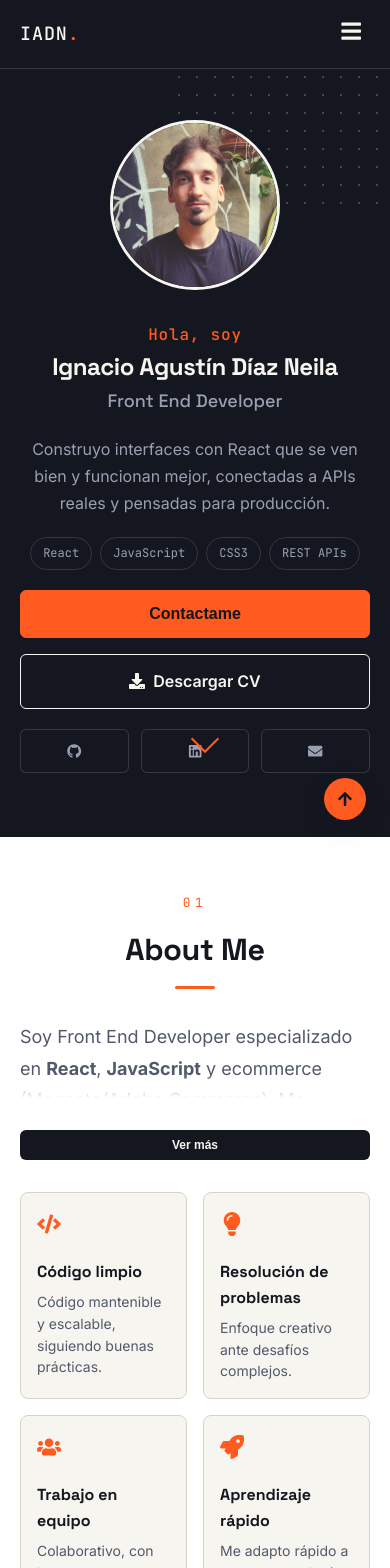
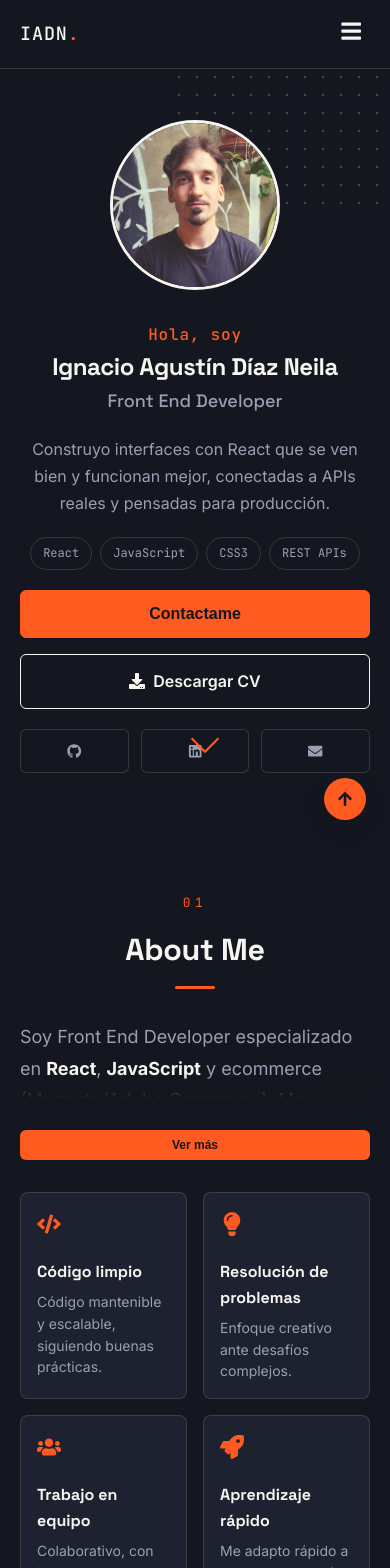
Before and after one commit to IgnacioDN/Portfolio, a React (Vite) app in the folder Portfolio-Project/: page / in a window 390 px wide. Shown: the top 1568 px of the page. Built offline with nearby package versions, Linux system fonts and the light colour scheme.

Commit message:
Update About section styles for better theme integration

```diff
--- a/Portfolio-Project/src/styles/About.css
+++ b/Portfolio-Project/src/styles/About.css
@@ -1,8 +1,12 @@
 /* About Section Styles */
 .about-section {
   padding: var(--section-padding);
-  background: var(--bg-primary);
+  background: var(--ink);
 }
+
+.about-section .section-header::before { color: var(--signal); }
+.about-section .section-title { color: var(--paper); }
+.about-section .section-subtitle { color: var(--text-on-dark-muted); }
 
 .about-container {
   max-width: 1280px;
@@ -32,7 +36,11 @@
 .about-description p {
   font-size: var(--font-size-lg);
   line-height: 1.75;
-  color: var(--text-secondary);
+  color: var(--text-on-dark-muted);
+}
+
+.about-description strong {
+  color: var(--paper);
 }
 
 .about-highlights {
@@ -48,8 +56,8 @@
 
 .highlight-card {
   padding: 1.25rem;
-  background: var(--bg-secondary);
-  border: 1px solid var(--line);
+  background: var(--ink-soft);
+  border: 1px solid var(--line-dark);
   border-radius: var(--border-radius-lg);
   transition: all var(--transition-normal);
 }
@@ -69,13 +77,13 @@
   font-family: var(--font-display);
   font-size: var(--font-size-base);
   font-weight: 700;
-  color: var(--text-primary);
+  color: var(--paper);
   margin-bottom: 0.4rem;
 }
 
 .highlight-description {
   font-size: var(--font-size-sm);
-  color: var(--text-secondary);
+  color: var(--text-on-dark-muted);
   line-height: 1.55;
 }
 
@@ -86,8 +94,8 @@
 }
 
 .see-more-btn {
-  background: var(--ink);
-  color: var(--paper);
+  background: var(--signal);
+  color: var(--ink);
   border: none;
   padding: 0.5rem 1rem;
   border-radius: var(--border-radius);
@@ -100,7 +108,7 @@
 }
 
 .see-more-btn:hover {
-  background: var(--signal);
+  background: var(--paper);
 }
 
 @media (max-width: 768px) {
@@ -134,6 +142,6 @@
     left: 0;
     right: 0;
     height: 1.5rem;
-    background: linear-gradient(transparent, var(--bg-primary));
+    background: linear-gradient(transparent, var(--ink));
   }
 }
```
